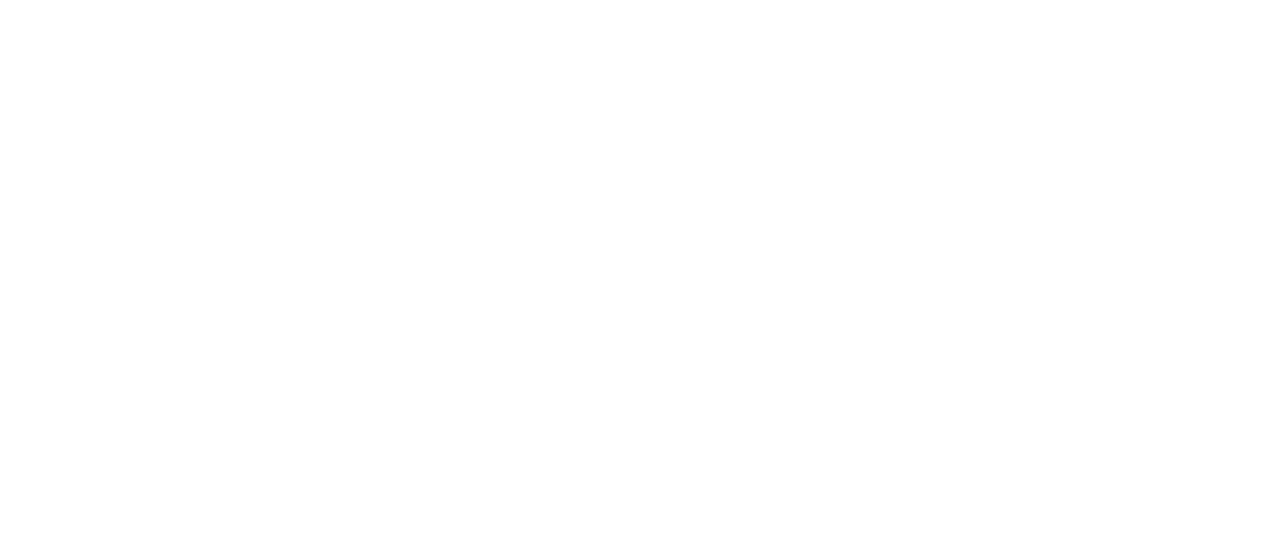
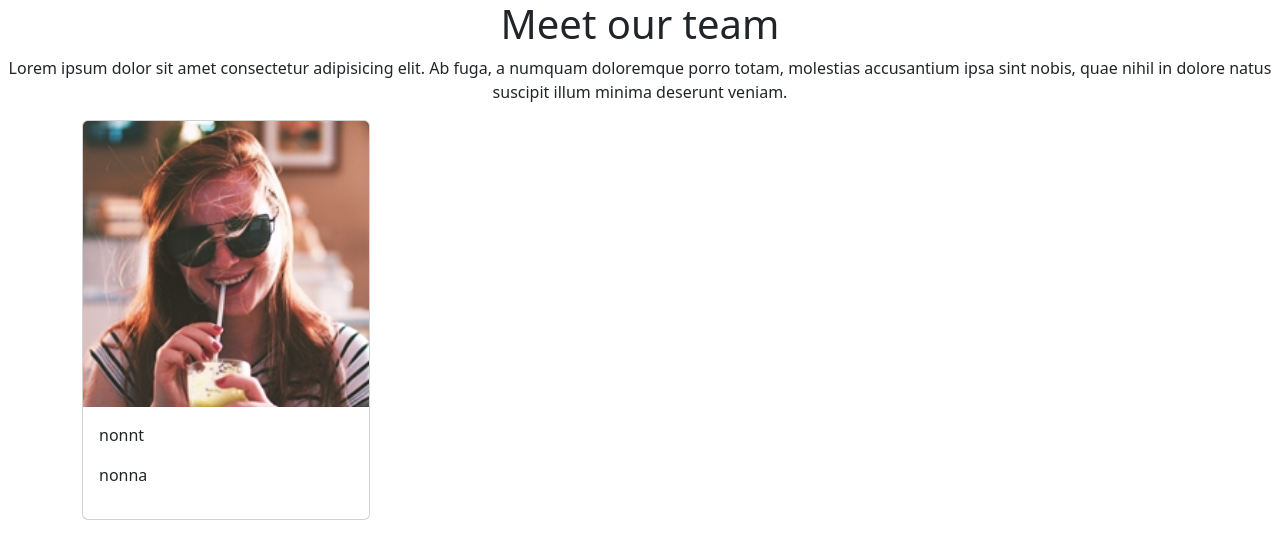
Before and after one commit to Marco-Rocco/js-our-team, a plain HTML site: page assets/index.html in a window 1280 px wide. Drawn offline with nearby package versions, Linux system fonts and the light colour scheme.

Commit message:
feat:. create first html structure

```diff
--- a/assets/index.html
+++ b/assets/index.html
@@ -3,9 +3,35 @@
 <head>
     <meta charset="UTF-8">
     <meta name="viewport" content="width=device-width, initial-scale=1.0">
+    <!-- bootstrap  -->
+    <link href="https://cdn.jsdelivr.net/npm/bootstrap@5.3.3/dist/css/bootstrap.min.css" rel="stylesheet" integrity="sha384-QWTKZyjpPEjISv5WaRU9OFeRpok6YctnYmDr5pNlyT2bRjXh0JMhjY6hW+ALEwIH" crossorigin="anonymous">
     <title>js-our-team</title>
 </head>
 <body>
+    <section >
+        <h1 class="text-center mx-5px">Meet our team</h1>
+    </section>
 
+    <section>
+        <p class="text-center" >Lorem ipsum dolor sit amet consectetur adipisicing elit. Ab fuga, a numquam doloremque porro totam, molestias accusantium ipsa sint nobis, quae nihil in dolore natus suscipit illum minima deserunt veniam.</p>
+    </section>
+
+    <main>
+
+        <div class="container p-30">
+
+            <div class="card" style="width: 18rem;">
+
+                <img id="profilep" src="img/female1.png" class="card-img-top" alt="pfp">
+                <div class="card-body">
+
+                    <p id="name">nonnt</p>
+                    <p id="name">nonna</p>
+
+            </div>
+
+        </div>
+
+    </main>
 </body>
 </html>
```
Also changed, not shown: assets/img/female1.png (added), assets/img/female2.png (added), assets/img/female3.png (added), assets/img/male1.png (added), assets/img/male2.png (added), assets/img/male3.png (added), assets/screenshot.png (added).
